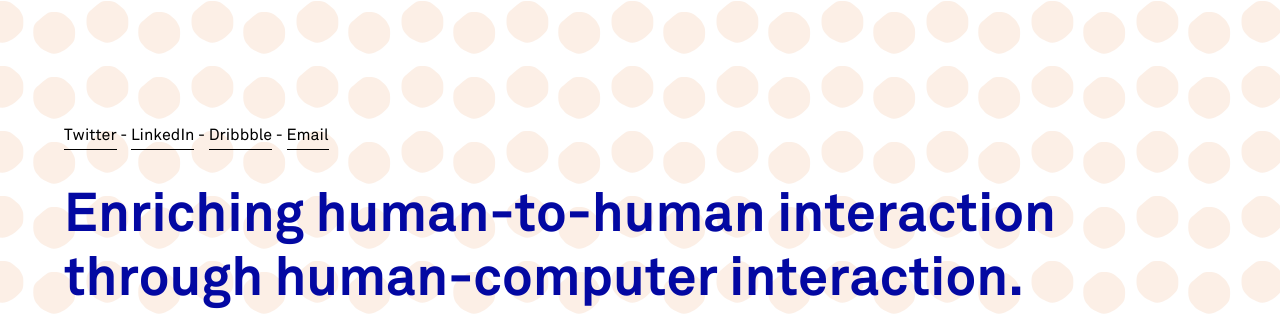
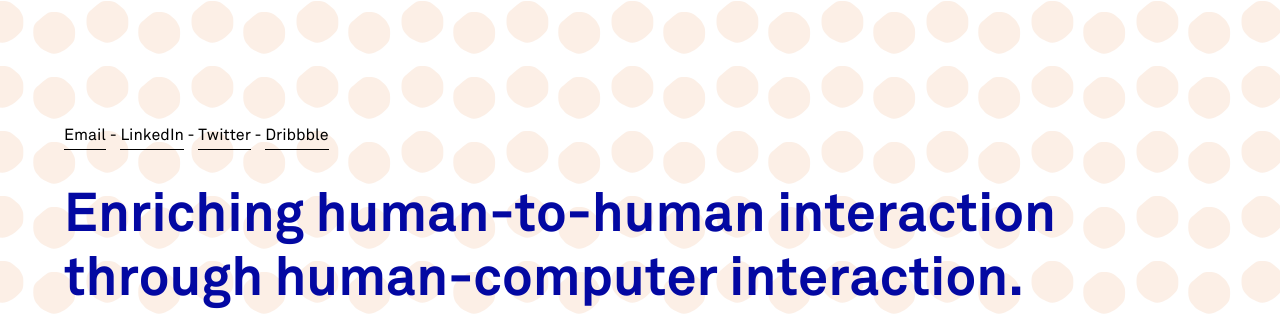
Before and after one commit to craigthomasfrost/cfdesigner.github.io, a Jekyll site: the page built from index.html, in a window 1280 px wide and 900 px high. Shown: the part 195-513 px from the top of the window. Built offline with Jekyll 4.4.1, drawn with Linux system fonts in a browser that asks for light colours.

```diff
--- a/index.html
+++ b/index.html
@@ -19,10 +19,10 @@
 <div class="p-t-4 p-b-4 p-t-12@m p-b-12@m p-h-2 m-b-4 pattern-bg">
     <div class="wrap wrap--padding">
         <p class="m-b-2">
+            <a href="mailto:enquiries@craigfro.st" class="link">Email</a> -
+            <a href="https://uk.linkedin.com/in/craigtfrost" class="link">LinkedIn</a> -
             <a href="https://twitter.com/@_ctfd_uk" class="link">Twitter</a> -
-            <a href="https://uk.linkedin.com/in/craigtfrost" class="link">LinkedIn</a> -
-            <a href="https://dribbble.com/_ctf" class="link">Dribbble</a> -
-            <a href="mailto:enquiries@craigfro.st" class="link">Email</a>
+            <a href="https://dribbble.com/_ctf" class="link">Dribbble</a>
             </p>
         <h1 class="h3 h1@m bold m-b-2">Enriching human-to-human interaction through human-computer interaction.</h1>
         <p><a href="#about" class="link">Right. What does that mean?</a></p>
```
